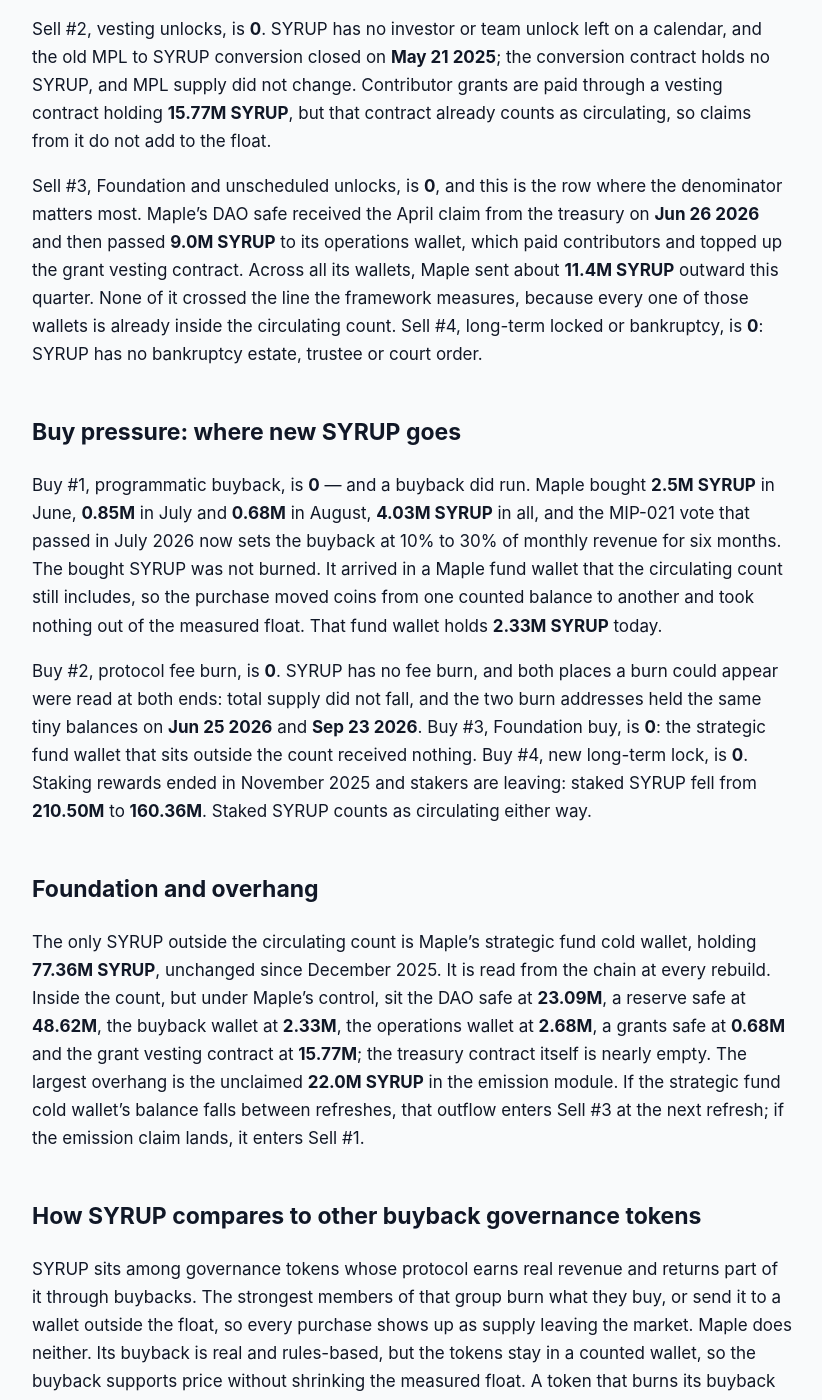
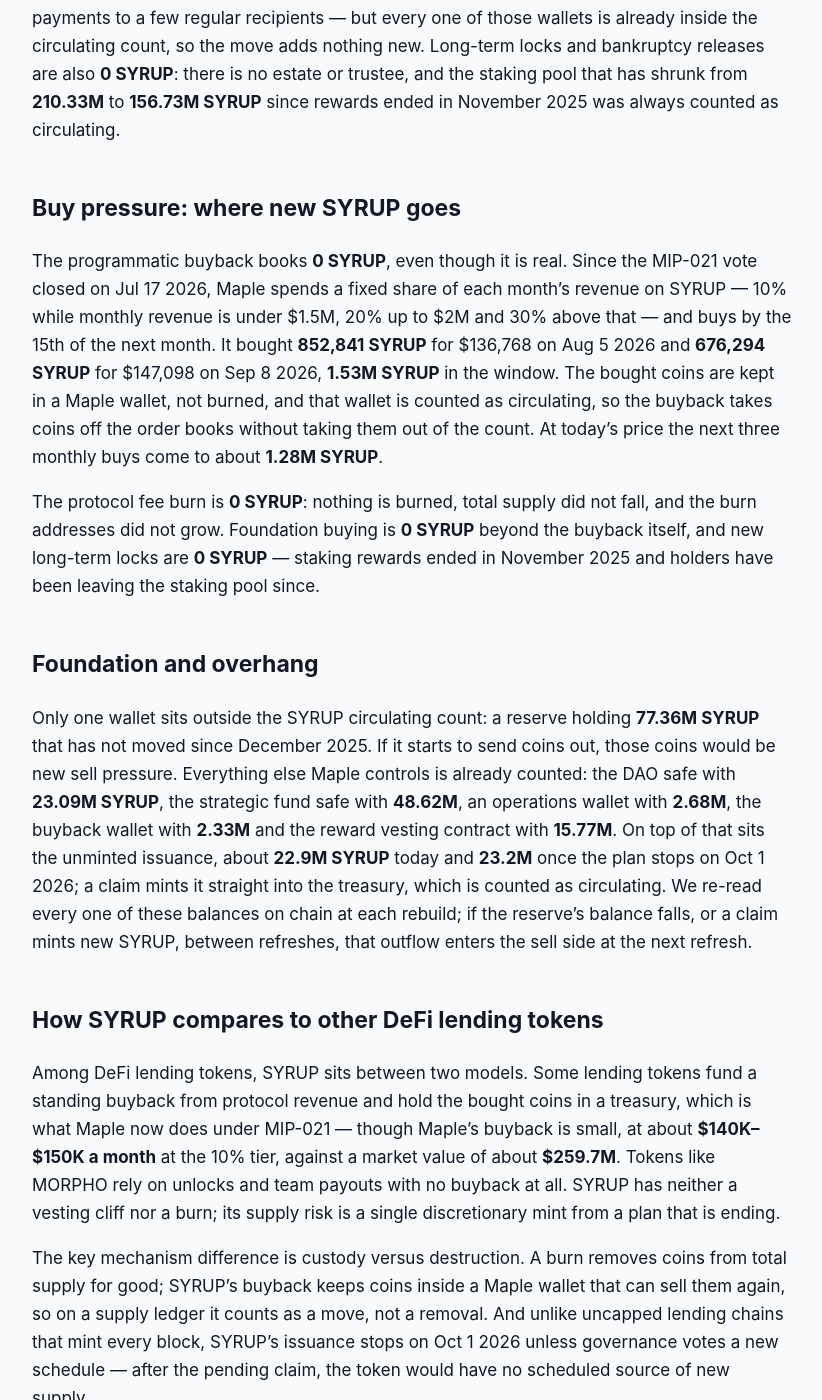
Before and after one commit to jeevansongmy-spec/mrnasdog-articles, a Jekyll site: the page built from crypto/syrup-pressure-framework.md, in a window 1280 px wide and 1400 px high, scrolled down 1236 px. Shown: the whole window, without its empty margins (228-1050 px from the left). Built offline with Jekyll 4.4.1, drawn with Linux system fonts in a browser that asks for light colours; some of the changed text lies outside the part shown.

Commit message:
publish: crypto/syrup-pressure-framework

```diff
--- a/crypto/syrup-pressure-framework.md
+++ b/crypto/syrup-pressure-framework.md
@@ -1,6 +1,6 @@
 ---
 title:         "SYRUP Inflation Analysis · September 2026 · Mixed flows · supply roughly steady"
-description:   "SYRUP supply roughly steady: 0.00% net over 90 days. No mint, no burn, and Maple's 4.03M SYRUP buyback stays counted. 22.0M earned SYRUP is still unclaimed."
+description:   "SYRUP supply held flat: 0.00% net over 90 days and next, no burn, buybacks kept in a counted wallet — but about 23.2M issued SYRUP wait to be claimed by Maple."
 canonical_url: "https://mrnasdog.com/research/syrup/inflation"
 tags:          ["crypto", "syrup", "maple", "defi"]
 published:     true
@@ -10,42 +10,42 @@ Originally published at [SYRUP Inflation Analysis · September 2026 · Mixed flo
 
 # SYRUP Inflation Analysis · September 2026 · Mixed flows · supply roughly steady
 
-SYRUP supply held steady over the last 90 days and is projected to stay steady over the next 90. The Pressure Framework records **0** SYRUP of sell pressure and **0** of buy pressure, a net of **0.00%** both ways, while the monitor reads **−2.15%**. Maple Finance minted nothing, burned nothing, and the one wallet left out of the circulating count did not move; the Maple buyback of **4.03M SYRUP** sits in a wallet that is still counted. The one open risk is **22.0M SYRUP** already earned by the emission schedule and not yet claimed.
+SYRUP, the token of Maple Finance, had a flat supply over the last 90 days: **0 SYRUP** of new sell pressure against **0 SYRUP** of buy pressure, a net of **0.00%** of the **1,167.27M** circulating coins, and the same reading for the next 90 days. The inflation monitor reads **+0.36%**, inside our tolerance. The number to watch is Maple's issuance plan: about **23.2M** new SYRUP have built up and can be minted whenever Maple claims them, which would add about **2%** to supply in one day.
 
 ## The verdict, in one paragraph
 
-Against a circulating base of **1,167.27M SYRUP**, the framework books **0** of sell pressure and **0** of buy pressure over the 90 days to **Sep 23 2026**, a net of **0.00%**, and projects **0.00%** for the 90 days to **Dec 22 2026**. The inflation monitor reads **−2.15%** for the same window, a gap of **2.15 percentage points**, which is over the 0.5-point line, so the overview carries a monitor-gap warning. The gap is fully explained, and it is not a flow. Total SYRUP was **1,244.68M** at both ends of the window. On **Jun 25 2026** the monitor’s circulating count left out about **51.5M SYRUP**; today it leaves out **77.41M**, which is Maple’s strategic fund wallet, and that wallet did not send or receive a single SYRUP in the window. The same coins simply read **25.7M** lower. The label for SYRUP this quarter is a governance token with a quiet float and a pending treasury claim.
+Over the 90 days to Sep 29 2026, SYRUP supply moved by **0.00%** on our ledger, and we project **0.00%** for the next 90 days. The inflation monitor reads **+0.36%** for the same window, a gap of **0.36 percentage points**, which is inside the 0.5-point line, so no warning chip is shown. The small difference comes from a recount of which wallets are left out of the circulating figure in August 2026, not from new coins: total SYRUP supply sat at **1,244.68M** at both ends of the window. SYRUP today is a quiet token with a loaded spring — flat on the count, with a large claim of already-earned issuance still pending.
 
 ## Sell pressure: where new SYRUP comes from
 
-Sell #1, protocol inflation, is **0**. SYRUP is minted by an emission module that earns new tokens for Maple every second and releases them only when Maple claims them. The module has run three rate windows since October 2024; the current one pays about **52.3M SYRUP a year**, and a fourth window already set on chain drops the rate to zero from **Oct 1 2026**. No claim happened in this window: total supply read **1,244.68M SYRUP** at both ends, no mint was logged, and the module’s last claim is still **Apr 22 2026**, when **28.55M SYRUP** was minted. The supply figure is a live number, not a constant — it moved by exactly that amount on that day. What remains is a claim in waiting: **22.0M SYRUP** is earned and unclaimed today, rising to **23.2M** when the schedule stops. Maple has claimed six times since January 2025, with gaps of 55 to 189 days and no published date, so the framework does not project a date. When the claim comes, the coins land in the Maple treasury contract, which the circulating count includes, and that single event would add about **1.9%** to the float.
+Protocol inflation booked **0 SYRUP**. Maple Finance runs a three-year issuance plan, voted in 2023 and carried over when MPL became SYRUP at 100 to 1, that builds up new coins for the Maple treasury — about **52.3M SYRUP a year** in 2026. Those coins only exist once Maple claims them from the issuance contract. No claim happened in this window; the last one minted **28.55M SYRUP** on Apr 22 2026. About **22.9M SYRUP** are waiting today, and the plan stops adding more on Oct 1 2026, capping the pending claim at about **23.2M SYRUP**. Past claims came every two to six months with no public date, so the forward figure stays at zero until a claim is announced or seen on chain.
 
-Sell #2, vesting unlocks, is **0**. SYRUP has no investor or team unlock left on a calendar, and the old MPL to SYRUP conversion closed on **May 21 2025**; the conversion contract holds no SYRUP, and MPL supply did not change. Contributor grants are paid through a vesting contract holding **15.77M SYRUP**, but that contract already counts as circulating, so claims from it do not add to the float.
+Vesting unlocks are **0 SYRUP**. No team or investor tokens remain locked on a schedule, unlock trackers list SYRUP as fully unlocked, and the conversion window from MPL closed in May 2025. User rewards that release over time sit in a vesting contract that is already counted as circulating, so paying them out adds no new SYRUP.
 
-Sell #3, Foundation and unscheduled unlocks, is **0**, and this is the row where the denominator matters most. Maple’s DAO safe received the April claim from the treasury on **Jun 26 2026** and then passed **9.0M SYRUP** to its operations wallet, which paid contributors and topped up the grant vesting contract. Across all its wallets, Maple sent about **11.4M SYRUP** outward this quarter. None of it crossed the line the framework measures, because every one of those wallets is already inside the circulating count. Sell #4, long-term locked or bankruptcy, is **0**: SYRUP has no bankruptcy estate, trustee or court order.
+Foundation and unscheduled unlocks are **0 SYRUP**. Maple's own wallets sent about **6.48M SYRUP** into the market this window — mostly to fund user rewards, plus small monthly payments to a few regular recipients — but every one of those wallets is already inside the circulating count, so the move adds nothing new. Long-term locks and bankruptcy releases are also **0 SYRUP**: there is no estate or trustee, and the staking pool that has shrunk from **210.33M** to **156.73M SYRUP** since rewards ended in November 2025 was always counted as circulating.
 
 ## Buy pressure: where new SYRUP goes
 
-Buy #1, programmatic buyback, is **0** — and a buyback did run. Maple bought **2.5M SYRUP** in June, **0.85M** in July and **0.68M** in August, **4.03M SYRUP** in all, and the MIP-021 vote that passed in July 2026 now sets the buyback at 10% to 30% of monthly revenue for six months. The bought SYRUP was not burned. It arrived in a Maple fund wallet that the circulating count still includes, so the purchase moved coins from one counted balance to another and took nothing out of the measured float. That fund wallet holds **2.33M SYRUP** today.
+The programmatic buyback books **0 SYRUP**, even though it is real. Since the MIP-021 vote closed on Jul 17 2026, Maple spends a fixed share of each month's revenue on SYRUP — 10% while monthly revenue is under $1.5M, 20% up to $2M and 30% above that — and buys by the 15th of the next month. It bought **852,841 SYRUP** for $136,768 on Aug 5 2026 and **676,294 SYRUP** for $147,098 on Sep 8 2026, **1.53M SYRUP** in the window. The bought coins are kept in a Maple wallet, not burned, and that wallet is counted as circulating, so the buyback takes coins off the order books without taking them out of the count. At today's price the next three monthly buys come to about **1.28M SYRUP**.
 
-Buy #2, protocol fee burn, is **0**. SYRUP has no fee burn, and both places a burn could appear were read at both ends: total supply did not fall, and the two burn addresses held the same tiny balances on **Jun 25 2026** and **Sep 23 2026**. Buy #3, Foundation buy, is **0**: the strategic fund wallet that sits outside the count received nothing. Buy #4, new long-term lock, is **0**. Staking rewards ended in November 2025 and stakers are leaving: staked SYRUP fell from **210.50M** to **160.36M**. Staked SYRUP counts as circulating either way.
+The protocol fee burn is **0 SYRUP**: nothing is burned, total supply did not fall, and the burn addresses did not grow. Foundation buying is **0 SYRUP** beyond the buyback itself, and new long-term locks are **0 SYRUP** — staking rewards ended in November 2025 and holders have been leaving the staking pool since.
 
 ## Foundation and overhang
 
-The only SYRUP outside the circulating count is Maple’s strategic fund cold wallet, holding **77.36M SYRUP**, unchanged since December 2025. It is read from the chain at every rebuild. Inside the count, but under Maple’s control, sit the DAO safe at **23.09M**, a reserve safe at **48.62M**, the buyback wallet at **2.33M**, the operations wallet at **2.68M**, a grants safe at **0.68M** and the grant vesting contract at **15.77M**; the treasury contract itself is nearly empty. The largest overhang is the unclaimed **22.0M SYRUP** in the emission module. If the strategic fund cold wallet’s balance falls between refreshes, that outflow enters Sell #3 at the next refresh; if the emission claim lands, it enters Sell #1.
+Only one wallet sits outside the SYRUP circulating count: a reserve holding **77.36M SYRUP** that has not moved since December 2025. If it starts to send coins out, those coins would be new sell pressure. Everything else Maple controls is already counted: the DAO safe with **23.09M SYRUP**, the strategic fund safe with **48.62M**, an operations wallet with **2.68M**, the buyback wallet with **2.33M** and the reward vesting contract with **15.77M**. On top of that sits the unminted issuance, about **22.9M SYRUP** today and **23.2M** once the plan stops on Oct 1 2026; a claim mints it straight into the treasury, which is counted as circulating. We re-read every one of these balances on chain at each rebuild; if the reserve's balance falls, or a claim mints new SYRUP, between refreshes, that outflow enters the sell side at the next refresh.
 
-## How SYRUP compares to other buyback governance tokens
+## How SYRUP compares to other DeFi lending tokens
 
-SYRUP sits among governance tokens whose protocol earns real revenue and returns part of it through buybacks. The strongest members of that group burn what they buy, or send it to a wallet outside the float, so every purchase shows up as supply leaving the market. Maple does neither. Its buyback is real and rules-based, but the tokens stay in a counted wallet, so the buyback supports price without shrinking the measured float. A token that burns its buyback would read negative in a quarter like this one; SYRUP reads flat.
+Among DeFi lending tokens, SYRUP sits between two models. Some lending tokens fund a standing buyback from protocol revenue and hold the bought coins in a treasury, which is what Maple now does under MIP-021 — though Maple's buyback is small, at about **$140K–$150K a month** at the 10% tier, against a market value of about **$259.7M**. Tokens like MORPHO rely on unlocks and team payouts with no buyback at all. SYRUP has neither a vesting cliff nor a burn; its supply risk is a single discretionary mint from a plan that is ending.
 
-On issuance, SYRUP is closer to a DeFi token with a finite emission tail than to a proof-of-stake chain with open-ended inflation. Its emission is not paid per block to validators; it accrues to one treasury and is minted in lumps when Maple decides to claim. That makes SYRUP’s supply look perfectly flat for months and then step up in a day. The schedule on chain ends on **Oct 1 2026**, which is a stricter end point than most uncapped chains offer, although governance could add new windows later.
+The key mechanism difference is custody versus destruction. A burn removes coins from total supply for good; SYRUP's buyback keeps coins inside a Maple wallet that can sell them again, so on a supply ledger it counts as a move, not a removal. And unlike uncapped lending chains that mint every block, SYRUP's issuance stops on Oct 1 2026 unless governance votes a new schedule — after the pending claim, the token would have no scheduled source of new supply.
 
 ## What to watch in the next 90 days
 
-First, the emission claim: **22.0M SYRUP** is earned and unclaimed, and a claim before **Dec 22 2026** would add about 1.9% to the float in one day. Second, **Oct 1 2026**, when the current schedule sets issuance to zero; any new window added by a governance vote would restart it. Third, the monthly MIP-021 buybacks, and whether Maple ever burns them or moves them out of the counted fund wallet. Fourth, the strategic fund cold wallet at **77.36M SYRUP**, the only balance whose movement would change this reading directly. Fifth, the monitor’s own circulating count, which has changed four times since May 2026 without a single matching coin movement.
+First, Oct 1 2026: the SYRUP issuance plan stops adding coins, fixing the pending claim at about **23.2M SYRUP**. Second, the claim itself — it has no date, and when it lands it adds about **2%** to circulating supply the same day. Third, the monthly buybacks due by Oct 15, Nov 15 and Dec 15 2026, and whether revenue crosses $1.5M a month to lift the buyback share to 20%. Fourth, the quarterly ecosystem call on Oct 13 2026 and any new vote on a post-2026 issuance schedule or on moving bought coins out of the circulating count. Fifth, any first move from the untouched **77.36M SYRUP** reserve.
 
 ## Summary
 
-The MrNasdog Pressure Framework reads SYRUP at **0.00%** over the trailing 90 days and **0.00%** projected forward: mixed flows, supply roughly steady. Maple Finance minted nothing, burned nothing and kept its **4.03M SYRUP** buyback in a wallet that is still counted, while the one wallet outside the count did not move. The key risk is the **22.0M SYRUP** the emission schedule has already earned, which Maple can claim at any time. The ceiling is the schedule itself, which stops new issuance on **Oct 1 2026** unless governance adds more.
+SYRUP, the Maple Finance token, reads **0.00%** net supply change over the last 90 days and the next 90, with the inflation monitor at **+0.36%** — mixed flows, supply roughly steady. Maple buys SYRUP back every month from revenue, but keeps the coins in a counted wallet and burns nothing, so the buyback does not shrink the count. The key risk is a discretionary claim of about **23.2M SYRUP** from an issuance plan that ends on Oct 1 2026, which would lift supply about 2% at once; after that, SYRUP has no scheduled source of new coins beyond a **77.36M** reserve that has not moved since December 2025.
 
-MrNasdog Pressure Framework analysis of SYRUP, Metric 1 — Inflation. Data + explanation only. Not financial advice. Updated Sep 23 2026.
+*MrNasdog Pressure Framework analysis of SYRUP, Metric 1 — Inflation. Data + explanation only. Not financial advice. Checked Sep 29 2026.*
```
